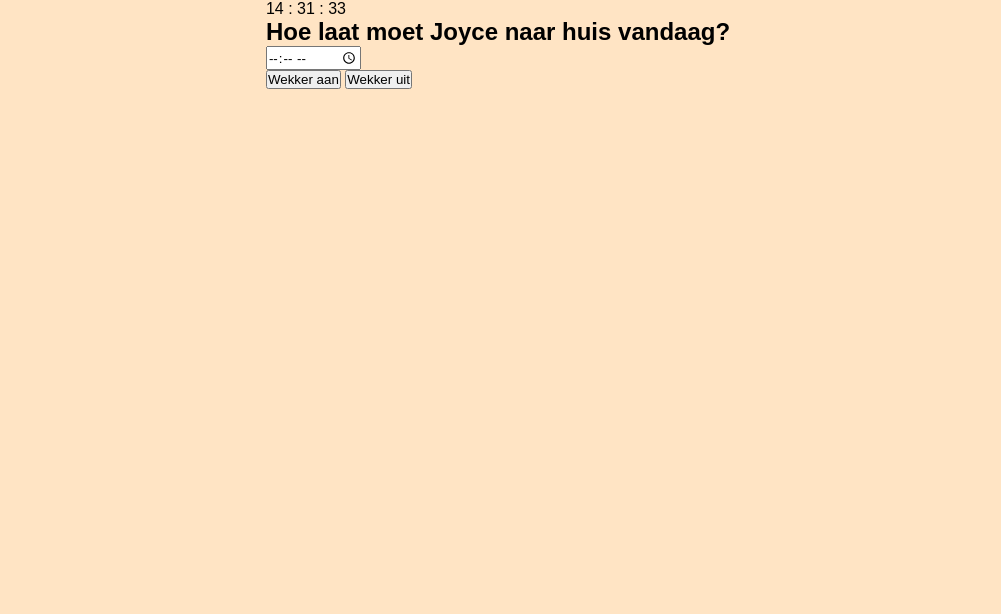
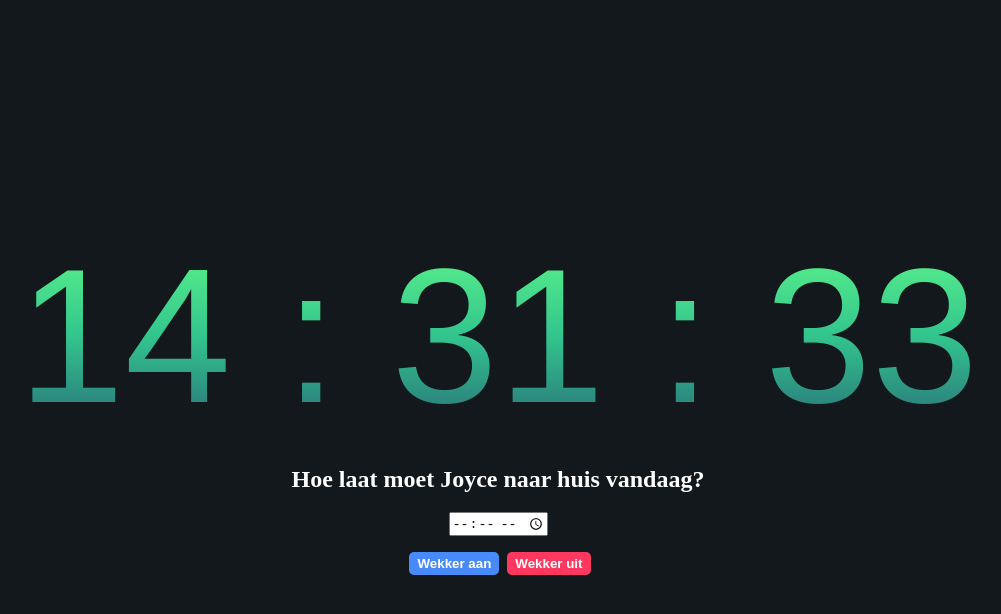
Before and after one commit to irisreintke/Personaltest, a plain HTML site: page Reminder app/index.html in a window 1280 px wide. Shown: the whole page, without its empty margins (142-1143 px from the left). Drawn offline with Linux system fonts and the light colour scheme.

Commit message:
Update styles.css

```diff
--- a/Reminder app/styles.css
+++ b/Reminder app/styles.css
@@ -1,15 +1,54 @@
-*{
+body,html {
     margin: 0;
     padding: 0;
+    background-color: #12181B;
+}
+* {
     box-sizing: border-box;
-    font-family: 'Arial', Helvetica, sans-serif;
 }
 
-body, .section-1 {
+.container {
+    min-height: 100vh;
     display: flex;
+    flex-direction: column;
+    justify-content: center;
     align-items: center;
-    justify-content: center;
-
 }
 
-body{background: bisque;}
+h2 {color: white;}
+
+#clock {
+    font-family: 'Orbitron', sans-serif;
+    font-size: 15vw;
+    background-image: linear-gradient(180deg,
+        rgba(99,253,136,1) 0%,
+        rgba(51,197,142,1) 50%,
+        rgba(39,97,116,1) 100%);
+    background-clip: text;
+    -webkit-background-clip: text;
+    -moz-background-clip: text;
+    -webkit-text-fill-color: transparent;
+    -moz-text-fill-color: transparent;
+}
+
+.controls {
+    margin-top: 16px;
+}
+
+.button {
+    font-weight: bold;
+    border-radius: 5px;
+    border: none;
+    color: white;
+    padding: 4px 8px;
+    margin-left: 4px;
+    cursor: pointer;
+}
+
+.set-alarm {
+    background-color: #498AFB;
+}
+
+.clear-alarm {
+    background-color: #FF3860;
+}
```
